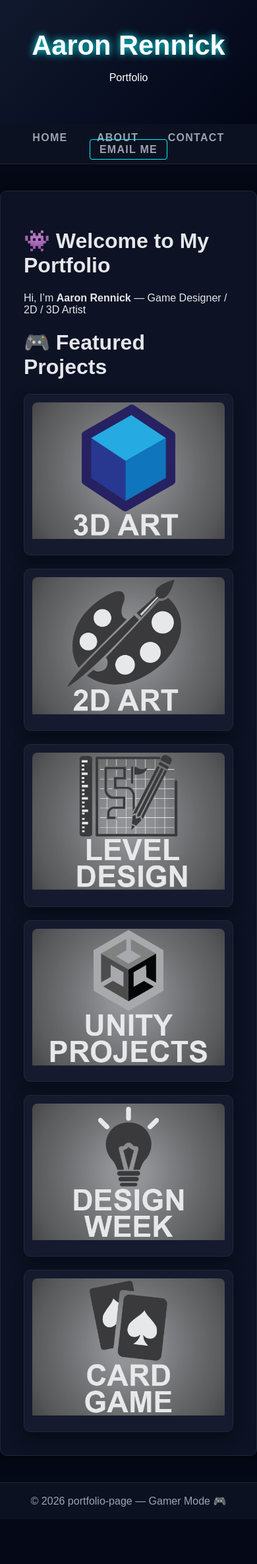
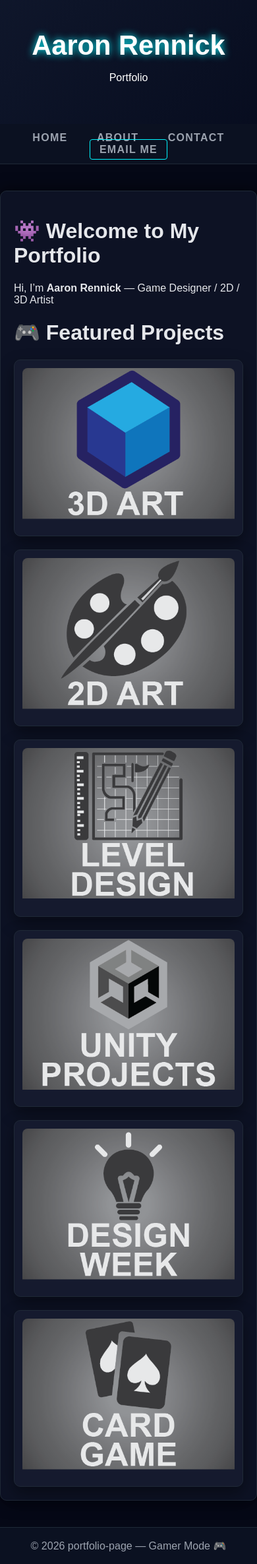
Before and after one commit to DarkAaron999/portfolio-page, a Jekyll site: the page built from index.md, in a window 390 px wide. Shown: the whole page at 66% size. Built offline with Jekyll 4.4.1, drawn with Linux system fonts in a browser that asks for light colours; before the commit the page ends 2303 px from its top, so only the background shows below that.

Commit message:
Update style.css

```diff
--- a/assets/style.css
+++ b/assets/style.css
@@ -1,5 +1,5 @@
 /* =========================================================
-   Aaron Rennick Portfolio — Dark Neon Theme
+   Aaron Rennick Portfolio — Dark Neon Theme (Enhanced)
    ========================================================= */
 
 /* -----------------------------
@@ -14,6 +14,13 @@
   --text:#e5e7eb;
   --muted:#9ca3af;
   --border:#1f2937;
+}
+
+/* -----------------------------
+   Global Transitions
+   ----------------------------- */
+* {
+  transition: color .2s ease, background .2s ease, border-color .2s ease;
 }
 
 /* -----------------------------
@@ -37,10 +44,18 @@
    ----------------------------- */
 .site-header {
   background:linear-gradient(135deg, var(--header), #020617);
+  background-size:200% 200%;
+  animation:headerGlow 6s ease infinite;
   padding:45px 20px;
   text-align:center;
   color:white;
   box-shadow:0 5px 20px rgba(0,0,0,0.4);
+}
+
+@keyframes headerGlow {
+  0% { background-position:0% 50%; }
+  50% { background-position:100% 50%; }
+  100% { background-position:0% 50%; }
 }
 
 .site-header h1 {
@@ -114,8 +129,12 @@
   border-radius:10px;
   border:1px solid var(--border);
   text-align:center;
-  transition:.2s;
+  transition:.25s ease;
   box-shadow:0 10px 25px rgba(0,0,0,0.4);
+}
+
+.project-card img:hover {
+  box-shadow:0 0 18px var(--accent);
 }
 
 .project-card:hover {
@@ -174,6 +193,9 @@
   margin-bottom:40px;
 }
 
+/* -----------------------------
+   7) Back Button (Underline Removed)
+   ----------------------------- */
 .project-back {
   text-align:center;
   margin-top:40px;
@@ -188,6 +210,7 @@
   font-weight:bold;
   text-transform:uppercase;
   letter-spacing:.05em;
+  text-decoration:none; /* ← underline removed */
   transition:.2s;
   box-shadow:0 0 12px var(--accent);
 }
@@ -199,7 +222,7 @@
 }
 
 /* -----------------------------
-   7) Footer
+   8) Footer
    ----------------------------- */
 .site-footer {
   margin-top:40px;
@@ -209,3 +232,24 @@
   text-align:center;
   border-top:1px solid var(--border);
 }
+
+/* -----------------------------
+   9) Mobile Tweaks
+   ----------------------------- */
+@media (max-width:600px) {
+  .container {
+    padding:20px;
+  }
+
+  .project-title {
+    font-size:1.8rem;
+  }
+
+  .project-subtitle {
+    font-size:1rem;
+  }
+
+  .project-embed {
+    padding-top:75%;
+  }
+}
```
